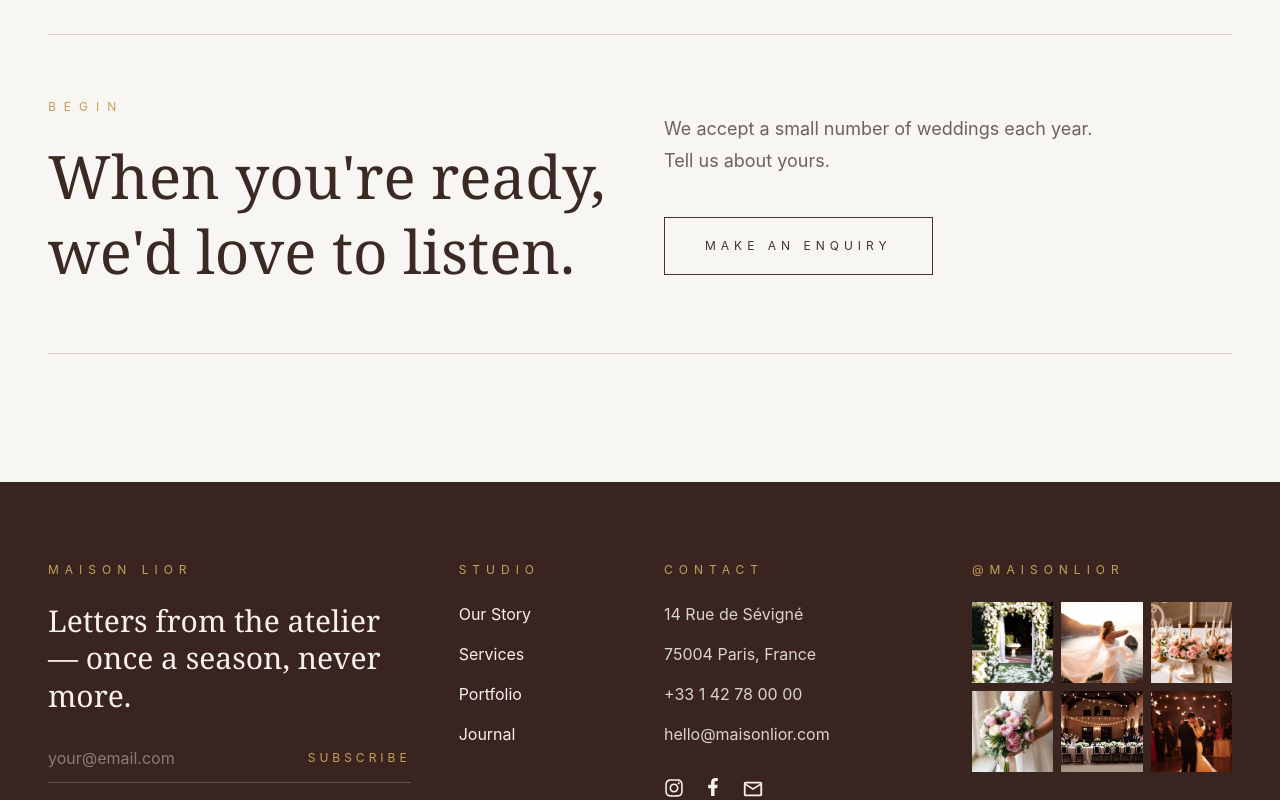
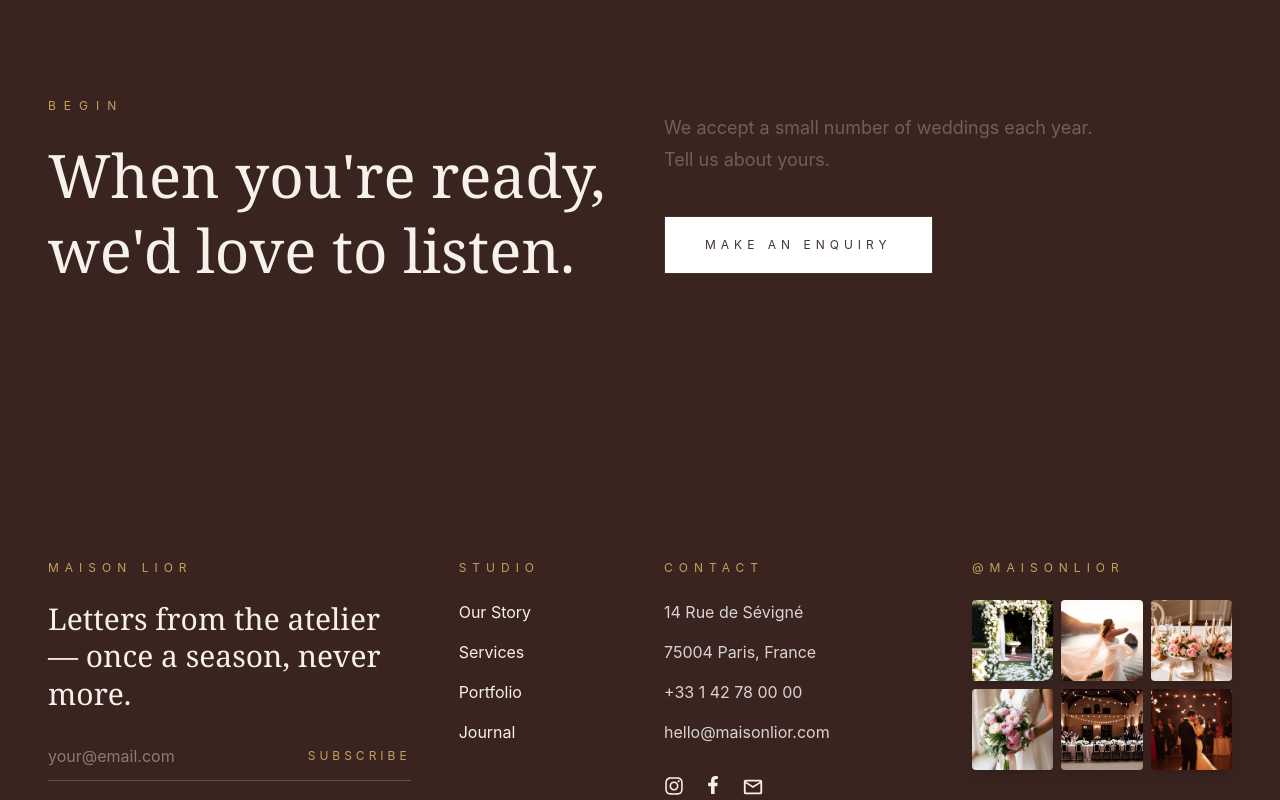
Before and after one commit to Priyankasapp/wedding-planner-webApp, a React (Vite) app: page / in a window 1280 px wide. Shown: the part 7860-8660 px from the top of the page. Built offline with nearby package versions, Linux system fonts and the light colour scheme.

Commit message:
add animation

```diff
--- a/package.json
+++ b/package.json
@@ -17,6 +17,7 @@
     "react": "^19.2.6",
     "react-dom": "^19.2.6",
     "react-icons": "^5.6.0",
+    "react-intersection-observer": "^10.0.3",
     "react-redux": "^9.3.0",
     "react-router-dom": "^7.18.0",
     "tailwindcss": "^4.3.1"
--- a/src/components/home/Begin.tsx
+++ b/src/components/home/Begin.tsx
@@ -2,10 +2,10 @@ import { Link } from "react-router-dom";
 
 const Begin = () => {
   return (
-    <section className="bg-[#F8F6F2] py-24 lg:py-32">
+    <section className="bg-[#3A241F] text-[#F7F1EB] py-24 lg:py-32">
       <div className="max-w-[1400px] mx-auto px-6 lg:px-12">
 
-        <div className="border-y border-[#D9D1C8] py-16">
+        <div className=" py-16">
 
           <div className="grid lg:grid-cols-12 gap-12">
 
@@ -17,7 +17,7 @@ const Begin = () => {
                 Begin
               </p>
 
-              <h2 className="font-serif text-[#3B2A24] text-4xl md:text-6xl font-light leading-tight">
+              <h2 className="font-serif  text-4xl md:text-6xl font-light leading-tight">
                 When you're ready,
                 <br />
                 we'd love to listen.
@@ -39,6 +39,7 @@ const Begin = () => {
                 className="
                   mt-10
                   inline-flex
+                  bg-[#ffffff]
                   items-center
                   justify-center
                   px-10
--- a/src/components/layout/Footer.tsx
+++ b/src/components/layout/Footer.tsx
@@ -3,6 +3,8 @@ import {
   FaFacebookF,
 } from "react-icons/fa";
 import { MdOutlineMail } from "react-icons/md";
+import { motion } from "framer-motion";
+import { useInView } from "react-intersection-observer";
 import img1 from "../../assets/images/photo_2.jpg";
 import img2 from "../../assets/images/photo_5.jpg";
 import img3 from "../../assets/images/photo_3.jpg";
@@ -14,17 +16,46 @@ const images = [img1, img2, img3, img4, img5, img6];
 
 const Footer = () => {
   const year = new Date().getFullYear();
+  const { ref, inView } = useInView({
+    triggerOnce: true,
+    threshold: 0.1,
+  });
+
+  // Images appear one by one with speed
+  const imageContainerVariants = {
+    hidden: { opacity: 0 },
+    visible: {
+      opacity: 1,
+      transition: {
+        staggerChildren: 0.08, // Fast staggered appearance
+        delayChildren: 0.2,
+      },
+    },
+  };
+
+const imageItemVariants = {
+  hidden: { opacity: 0, scale: 0.95, rotate: -3 },
+  visible: {
+    opacity: 1,
+    scale: 1,
+    rotate: 0,
+    transition: {
+
+    },
+  },
+};
 
   return (
-    <footer className="bg-[#3A241F] text-[#F7F1EB]">
-      <div className="mx-auto max-w-[1400px] px-4 sm:px-6 lg:px-12 py-12 sm:py-16 lg:py-20">
-
+    <footer className="bg-[#3A241F] text-[#F7F1EB] overflow-hidden">
+      <div
+        ref={ref}
+        className="mx-auto max-w-[1400px] px-4 sm:px-6 lg:px-12 py-12 sm:py-16 lg:py-20"
+      >
         {/* Top */}
         <div className="grid grid-cols-1 md:grid-cols-2 lg:grid-cols-12 gap-8 md:gap-10 lg:gap-12">
 
           {/* Newsletter */}
           <div className="md:col-span-2 lg:col-span-4">
-
             <p className="text-[#C6A15B] uppercase tracking-[6px] text-xs">
               Maison Lior
             </p>
@@ -35,7 +66,6 @@ const Footer = () => {
             </h3>
 
             <div className="mt-6 sm:mt-8 flex border-b border-white/20 pb-3">
-
               <input
                 type="email"
                 placeholder="your@email.com"
@@ -45,127 +75,103 @@ const Footer = () => {
               <button className="uppercase tracking-[4px] text-xs text-[#C6A15B] hover:text-white transition whitespace-nowrap ml-2">
                 Subscribe
               </button>
-
             </div>
-
           </div>
 
           {/* Studio */}
           <div className="md:col-span-1 lg:col-span-2">
-
             <p className="uppercase tracking-[6px] text-xs text-[#C6A15B]">
               Studio
             </p>
 
             <ul className="mt-4 sm:mt-6 space-y-3 sm:space-y-4">
-
-              <li>
-                <a href="/about" className="hover:text-[#C6A15B] transition text-sm sm:text-base">
-                  Our Story
-                </a>
-              </li>
-
-              <li>
-                <a href="/services" className="hover:text-[#C6A15B] transition text-sm sm:text-base">
-                  Services
-                </a>
-              </li>
-
-              <li>
-                <a href="/portfolio" className="hover:text-[#C6A15B] transition text-sm sm:text-base">
-                  Portfolio
-                </a>
-              </li>
-
-              <li>
-                <a href="/journal" className="hover:text-[#C6A15B] transition text-sm sm:text-base">
-                  Journal
-                </a>
-              </li>
-
+              {["Our Story", "Services", "Portfolio", "Journal"].map((item) => (
+                <li key={item}>
+                  <a
+                    href={`/${item.toLowerCase()}`}
+                    className="hover:text-[#C6A15B] transition text-sm sm:text-base inline-block"
+                  >
+                    {item}
+                  </a>
+                </li>
+              ))}
             </ul>
-
           </div>
 
           {/* Contact */}
           <div className="md:col-span-1 lg:col-span-3">
-
             <p className="uppercase tracking-[6px] text-xs text-[#C6A15B]">
               Contact
             </p>
 
             <div className="mt-4 sm:mt-6 space-y-3 sm:space-y-4 text-white/80 text-sm sm:text-base">
-
-              <p>
-                14 Rue de Sévigné
-              </p>
-
-              <p>
-                75004 Paris, France
-              </p>
-
-              <p>
-                +33 1 42 78 00 00
-              </p>
-
-              <p>
-                hello@maisonlior.com
-              </p>
-
+              {[
+                "14 Rue de Sévigné",
+                "75004 Paris, France",
+                "+33 1 42 78 00 00",
+                "hello@maisonlior.com",
+              ].map((text, index) => (
+                <p key={index}>
+                  {text}
+                </p>
+              ))}
             </div>
 
             <div className="flex gap-5 mt-6 sm:mt-8">
-
-              <FaInstagram
-                size={20}
-                className="cursor-pointer hover:text-[#C6A15B] transition"
-              />
-
-              <FaFacebookF
-                size={18}
-                className="cursor-pointer hover:text-[#C6A15B] transition"
-              />
-
-              <MdOutlineMail
-                size={22}
-                className="cursor-pointer hover:text-[#C6A15B] transition"
-              />
-
+              {[
+                { icon: FaInstagram, size: 20, label: "Instagram" },
+                { icon: FaFacebookF, size: 18, label: "Facebook" },
+                { icon: MdOutlineMail, size: 22, label: "Email" },
+              ].map((social, index) => (
+                <div
+                  key={index}
+                  className="cursor-pointer hover:text-[#C6A15B] transition"
+                >
+                  <social.icon size={social.size} />
+                </div>
+              ))}
             </div>
-
           </div>
 
-          {/* Gallery */}
+          {/* Gallery - Images appear one by one quickly */}
           <div className="md:col-span-2 lg:col-span-3">
-
             <p className="uppercase tracking-[6px] text-xs text-[#C6A15B]">
               @MaisonLior
             </p>
 
-            <div className="grid grid-cols-3 gap-1.5 sm:gap-2 mt-4 sm:mt-6">
-
+            <motion.div
+              variants={imageContainerVariants}
+              initial="hidden"
+              animate={inView ? "visible" : "hidden"}
+              className="grid grid-cols-3 gap-1.5 sm:gap-2 mt-4 sm:mt-6"
+            >
               {images.map((img, index) => (
-                <div
+                <motion.div
                   key={index}
-                  className="aspect-square overflow-hidden"
+                  variants={imageItemVariants}
+                  whileHover={{
+                    scale: 1.1,
+                    rotate: 3,
+                    zIndex: 10,
+                    boxShadow: "0 10px 30px rgba(0,0,0,0.3)",
+                  }}
+                  whileTap={{ scale: 0.95 }}
+                  className="aspect-square overflow-hidden rounded-sm shadow-lg"
                 >
                   <img
                     src={img}
                     alt={`Maison Lior ${index + 1}`}
-                    className="h-full w-full object-cover hover:scale-110 transition duration-500"
+                    className="h-full w-full object-cover"
                   />
-                </div>
+                </motion.div>
               ))}
-
-            </div>
-
+            </motion.div>
           </div>
 
         </div>
 
         {/* Bottom */}
         <div className="mt-12 sm:mt-14 lg:mt-16 pt-6 sm:pt-8 border-t border-white/10 flex flex-col sm:flex-row justify-between items-center gap-4 sm:gap-6">
-
           <p className="text-white/50 text-xs sm:text-sm text-center sm:text-left">
             © {year} Maison Lior. All rights reserved.
           </p>
@@ -173,7 +179,6 @@ const Footer = () => {
           <p className="uppercase tracking-[3px] sm:tracking-[5px] text-[10px] sm:text-xs text-white/50 text-center">
             Paris · Como · Provence · Santorini
           </p>
-
         </div>
 
       </div>
--- a/src/pages/Home/Home.tsx
+++ b/src/pages/Home/Home.tsx
@@ -4,11 +4,11 @@ import Services from "../../components/home/Services";
 import Stats from "../../components/home/Stats";
 import Process from "../../components/home/Process";
 import Testimonial from "../../components/home/Testimonial";
-
 import Hero from "../../components/home/Hero";
 import FeaturedWeddings from "../../components/home/FeaturedWeddings";
 import Moments from "../../components/home/Moments";
 import Begin from "../../components/home/Begin";
+
 const Home = () => {
   return (
      <>
@@ -16,7 +16,6 @@ const Home = () => {
       <Intro />
       <Services />
       <FeaturedWeddings/>
-
       <Stats />
       <Process />
       <Testimonial />
```
Also changed, not shown: 1 other file (tests, documents, lock files or other folders).
